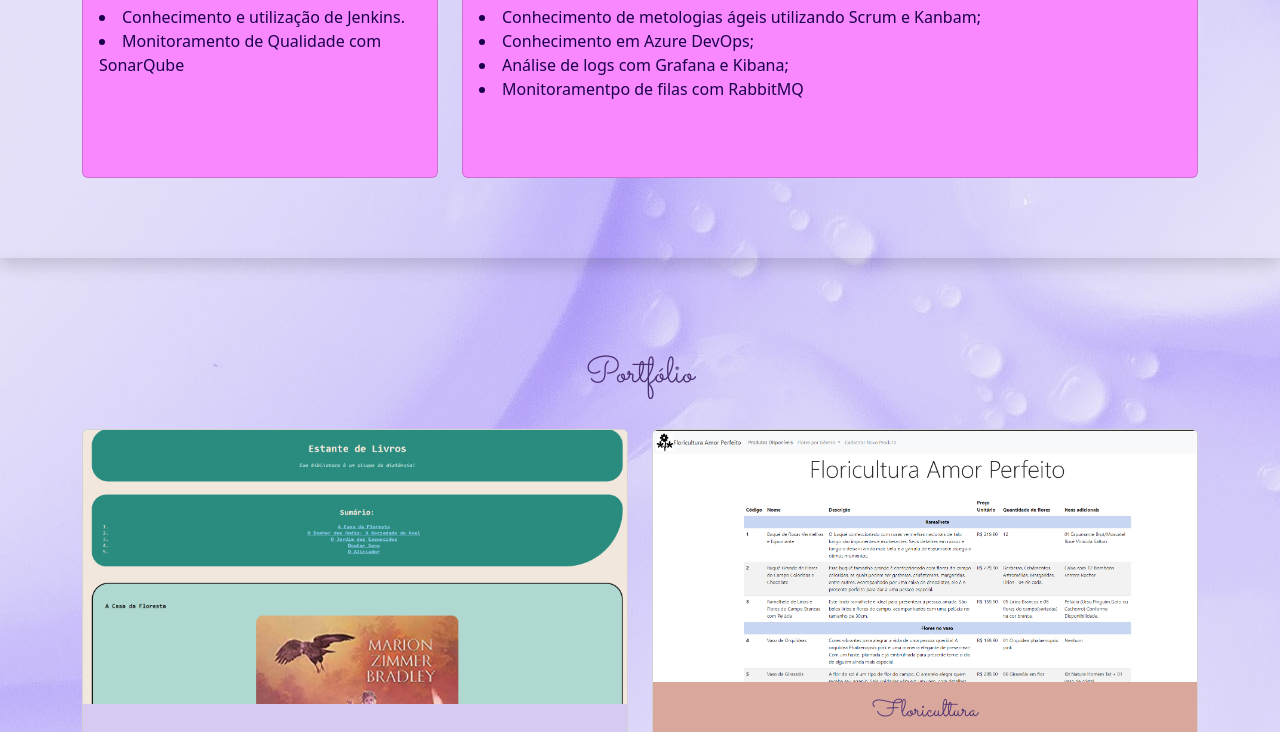
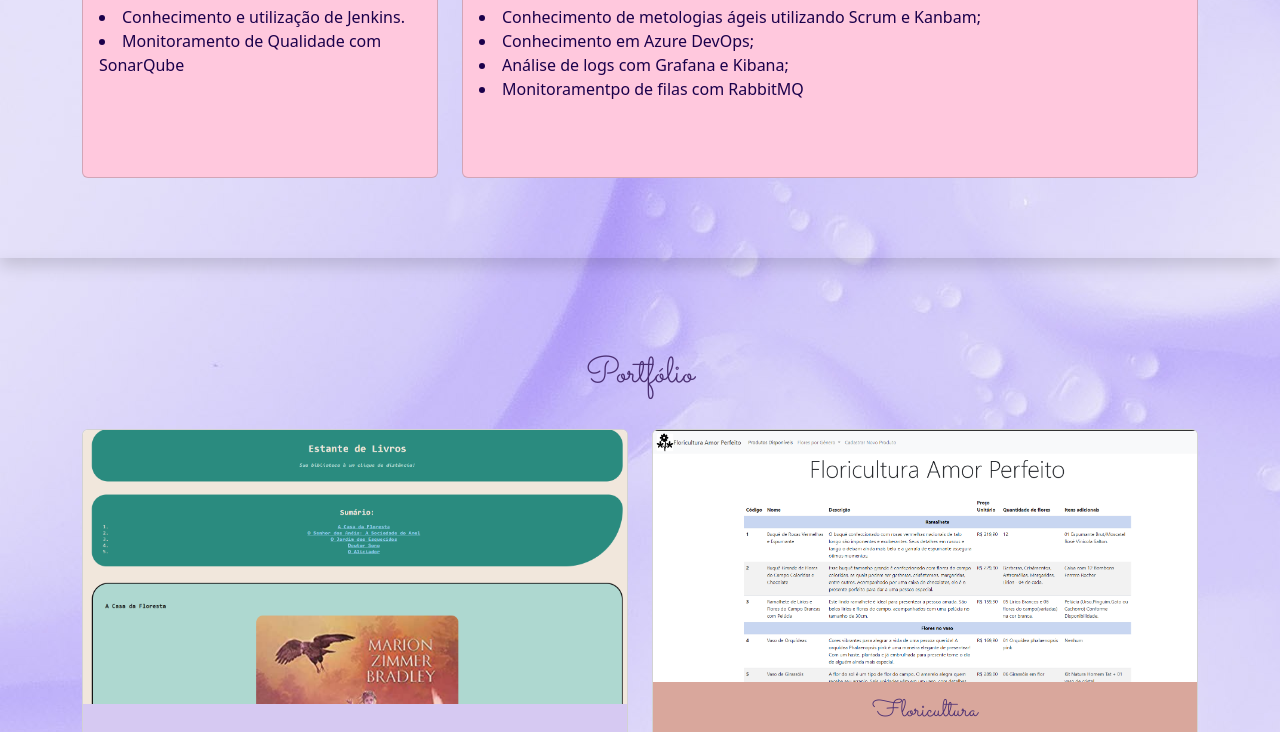
Before and after one commit to joprestes/joelmaprestes, a plain HTML site: page index.html in a window 1280 px wide. Shown: the part 2263-2995 px from the top of the page. Drawn offline with nearby package versions, Linux system fonts and the light colour scheme.

Commit message:
Update style.css
Alterão de cor de paleta dos planos de fundo

```diff
--- a/style.css
+++ b/style.css
@@ -40,7 +40,7 @@ body {
 	height: 280px;
 	cursor: pointer;
 	color: #1b004b;
-	background: #f988ff;
+	background: #ffc8dd;
 }
 
 .servicesIcon {
```
